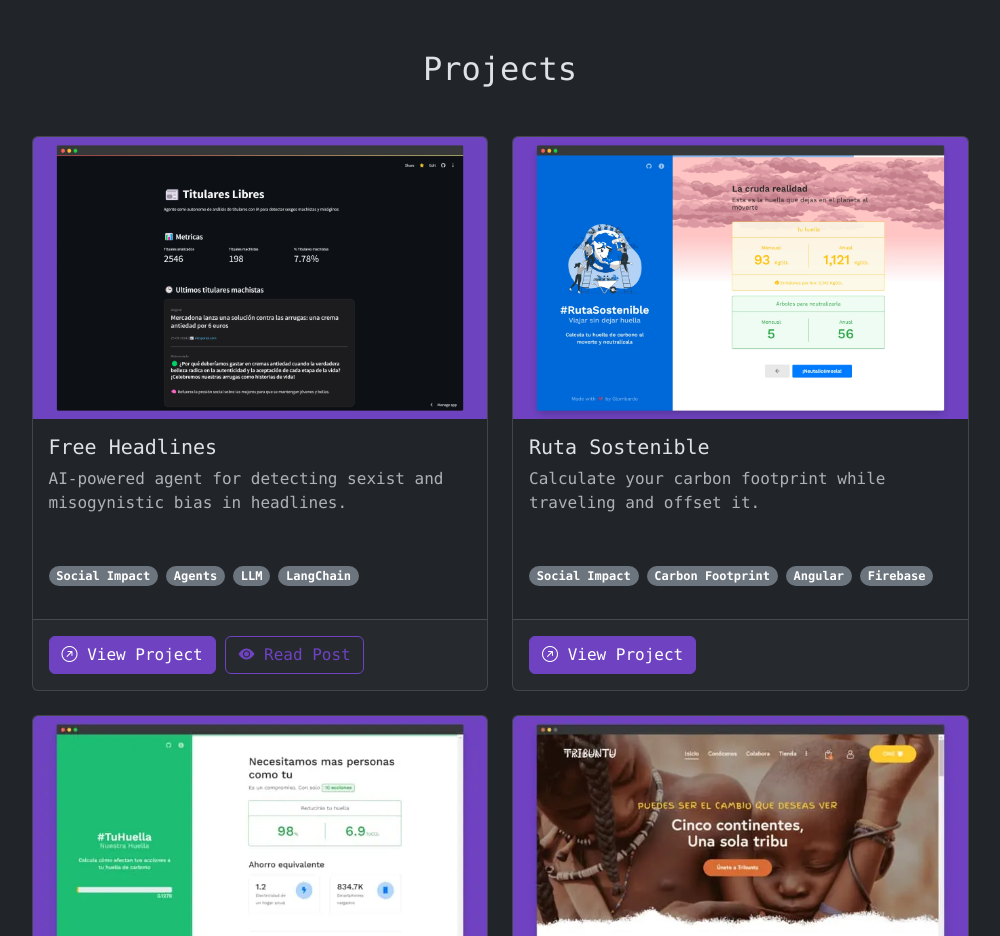
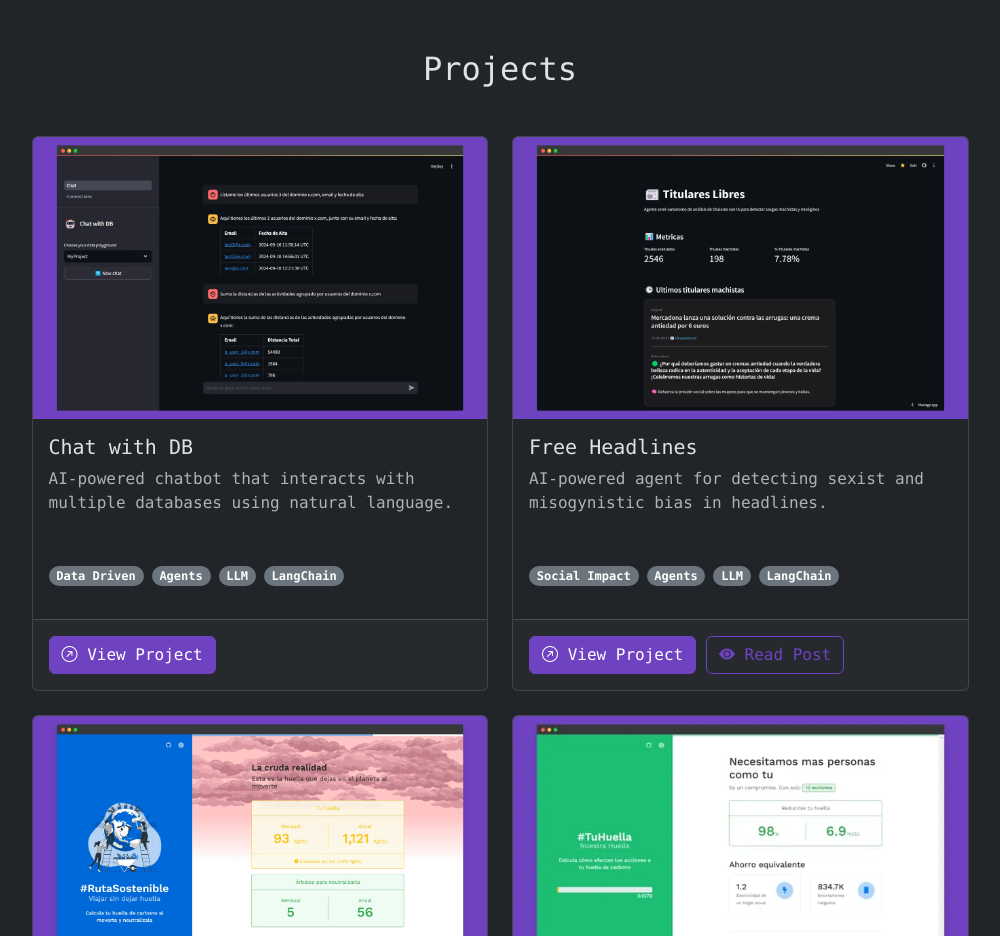
Before and after one commit to gianfrancolombardo/glombardo.xyz, an Astro site: page / in a window 1280 px wide. Shown: the part 820-1756 px from the top of the page, without its empty margins (140-1140 px from the left). Built offline with nearby package versions, Linux system fonts and the light colour scheme; Astro itself is replaced by a stand-in of ours.

Commit message:
Add chat-with-db project

```diff
--- a/src/components/Projects.astro
+++ b/src/components/Projects.astro
@@ -14,6 +14,14 @@ interface Project {
 // padding-horizontal: 35px
 
 const PROJECTS: Project[] = [
+  {
+    name: "Chat with DB",
+    desc: "AI-powered chatbot that interacts with multiple databases using natural language.",
+    image: "img/chatwithdb.webp",
+    url: "https://github.com/gianfrancolombardo/chat-with-db",
+    post: null,
+    tags: ["Data Driven", "Agents", "LLM", "LangChain"],
+  },
   {
     name: "Free Headlines",
     desc: "AI-powered agent for detecting sexist and misogynistic bias in headlines.",
```
Also changed, not shown: public/img/chatwithdb.webp (added), public/img/chatwithdb_full.png (added).
